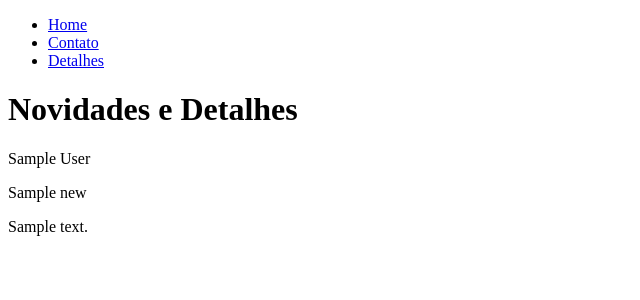
After one commit to evaristofm/App-Django, a Django app: page /detalhes/ in a window 1280 px wide. The commit adds this page. Shown: the top 300 px of the page, without its empty margins (0-640 px from the left). Run offline with Django 3.2, Linux system fonts and the light colour scheme; tables that the repository leaves empty hold one stand-in row (values such as "Sample post").

Commit message:
adicionado templates navbar e new_detalhes

```diff
--- a/MyProject/News/models.py
+++ b/MyProject/News/models.py
@@ -1,9 +1,11 @@
 from django.db import models
+from django.utils import timezone
 
 class News(models.Model):
     author = models.CharField(max_length=30)
     titulo = models.CharField(max_length=30)
     descricao = models.TextField()
+    pub_date = models.DateField(default=timezone.now)
 
     def __str__(self):
         return self.author
--- a/MyProject/News/urls.py
+++ b/MyProject/News/urls.py
@@ -1,8 +1,9 @@
-from django.urls import path, include
+from django.urls import path
 from . import views
 
 
 urlpatterns = [
     path('', views.home, name="home"),
-    path('contato/', views.contato, name="contatos")
+    path('contato/', views.contato, name="contato"),
+    path('detalhes/', views.news_detalhes, name="detalhes"),
 ]
--- a/MyProject/News/views.py
+++ b/MyProject/News/views.py
@@ -1,4 +1,5 @@
 from django.shortcuts import render, HttpResponse
+from .models import News, SportNews
 
 
 def home(request):
@@ -6,3 +7,10 @@ def home(request):
 
 def contato(request):
     return render(request, 'contato.html')
+
+def news_detalhes(request):
+    obj = News.objects.get(id=1)
+    context = {
+        "obj": obj
+    }
+    return render(request, 'news_detalhes.html', context)
--- a/MyProject/templates/base.html
+++ b/MyProject/templates/base.html
@@ -6,6 +6,8 @@
     <title>{% block title%} {% endblock %}</title>
 </head>
 <body>
+    {% include 'navbar.html' %}
+
     {% block conteudo %}
 
     {% endblock %}
--- a/MyProject/templates/home.html
+++ b/MyProject/templates/home.html
@@ -1,5 +1,6 @@
 {% extends 'base.html' %}
 {% block title %}Home {% endblock title %}
+
 
 
 
@@ -7,4 +8,5 @@
 
     <h1>Home page</h1>
 
+
 {% endblock conteudo %}
--- /dev/null
+++ b/MyProject/templates/navbar.html
@@ -0,0 +1,8 @@
+
+<nav>
+    <ul>
+        <li><a href="{% url 'home' %}">Home</a></li>
+        <li><a href="{% url 'contato' %}">Contato</a></li>
+        <li><a href="{% url 'detalhes' %}">Detalhes</a></li>
+    </ul>
+</nav>
--- /dev/null
+++ b/MyProject/templates/news_detalhes.html
@@ -0,0 +1,13 @@
+{% extends 'base.html' %}
+
+{% block title %}Novidades {% endblock %}
+
+{% block conteudo %}
+
+    <h1>Novidades e Detalhes</h1>
+
+        <p>{{obj.author}}</p>
+        <p>{{obj.titulo}}</p>
+        <p>{{obj.descricao}}</p>
+
+{% endblock %}
```
Also changed, not shown: MyProject/News/migrations/0003_news_pub_date.py (added).
